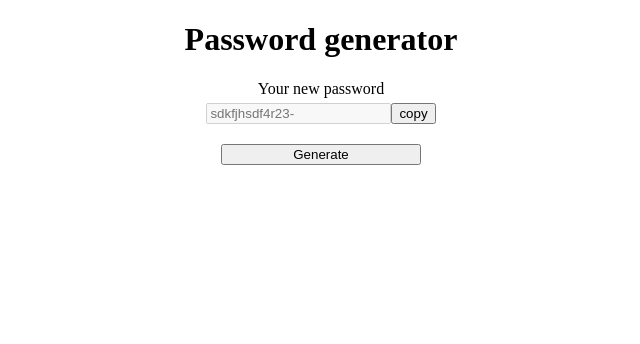
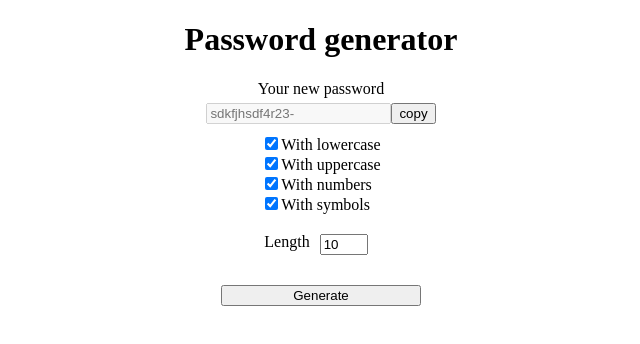
Before and after one commit to Andres2D/challenges, a React (Vite) app in the folder passwords-generator/: page / in a window 1280 px wide. Shown: the top 344 px of the page, without its empty margins (319-959 px from the left). Built offline with nearby package versions, Linux system fonts and the light colour scheme.

Commit message:
feat: add complete form with password settings

```diff
--- a/passwords-generator/src/App.css
+++ b/passwords-generator/src/App.css
@@ -20,6 +20,20 @@
   align-items: center;
 }
 
+.length-input {
+  display: flex;
+  align-items: center;
+}
+
+.length {
+  width: 40px;
+  margin: 10px;
+}
+
+.password-configuration {
+  margin: 10px;
+}
+
 .generate-button {
   margin-top: 20px;
   width: 200px;
--- a/passwords-generator/src/App.tsx
+++ b/passwords-generator/src/App.tsx
@@ -1,20 +1,79 @@
 import { useState } from 'react';
 import './App.css';
+import { generatePassword } from './helpers/password';
+import { Settings, SettingsInputMap } from './interfaces/password';
+
+const settingsList: SettingsInputMap[] = [
+  {
+    key: 'hasLowercase',
+    label: 'With lowercase'
+  },
+  {
+    key: 'hasUppercase',
+    label: 'With uppercase'
+  },
+  {
+    key: 'hasNumbers',
+    label: 'With numbers'
+  },
+  {
+    key: 'hasSymbols',
+    label: 'With symbols'
+  }
+];
+
 
 const App = () => {
-
   const [password, setPassword] = useState('');
+  const [length, setLength] = useState(10);
+  const [settings, setSettings] = useState(new Set([...settingsList.map(setting => setting.key)]));
 
   const formHandler = (event: any) => {
     event.preventDefault();
-    setPassword('ksdjfkjwe786823423-.,g')
+
+    const passwordConfiguration: Settings = {
+      hasLowercase: settings.has('hasLowercase') ? true : false,
+      hasNumbers: settings.has('hasNumbers') ? true : false,
+      hasSymbols: settings.has('hasSymbols') ? true : false,
+      hasUppercase: settings.has('hasUppercase') ? true : false,
+      length
+    }
+
+    const password = generatePassword(passwordConfiguration);
+    setPassword(password);
   }
+
+  const handleSettingsChange = (event: any) => {
+    const checkedId = event.target.value;
+    if(event.target.checked) {
+      setSettings(new Set([...settings, checkedId]));
+    } else {
+      setSettings(new Set([...settings].filter(setting => setting !== checkedId)));
+    }
+  };
+
+  const handleLengthChange = (event: any) => {
+    const value = event.target.value;
+    setLength(value);
+  }
+
+  const settingMap = settingsList.map(({key, label}) =>
+    <div key={key}>
+      <input
+        type='checkbox'
+        value={key}
+        checked={settings.has(key)}
+        onChange={(event) => handleSettingsChange(event) }
+      />
+      <label>{label}</label>
+    </div>
+  )
 
   return (
     <>
       <h1 className='app-title'>Password generator</h1>
       <form className='form' onSubmit={formHandler}>
-        <div className='password-input'>
+        <section className='password-input'>
           <label
             htmlFor='password'
             className='label'
@@ -30,6 +89,24 @@ const App = () => {
             />
             <button>copy</button>
           </div>
+        </section>
+        <section className='password-configuration'>
+          {settingMap}
+        </section>
+        <div className='length-input'>
+          <label
+            htmlFor='password'
+            className='label'
+          >
+            Length
+          </label>
+          <input
+            className='length'
+            type='number'
+            value={length}
+            onChange={handleLengthChange}
+            placeholder='10'
+          />
         </div>
         <button
           className='generate-button'
--- /dev/null
+++ b/passwords-generator/src/helpers/password.ts
@@ -0,0 +1,6 @@
+import { Settings } from '../interfaces/password';
+
+export const generatePassword = (settings: Settings) => {
+  console.log(settings);
+  return 'abc123.'
+}
--- /dev/null
+++ b/passwords-generator/src/interfaces/password.ts
@@ -0,0 +1,12 @@
+export interface Settings {
+  hasUppercase: boolean;
+  hasLowercase: boolean;
+  hasNumbers: boolean;
+  hasSymbols: boolean;
+  length: number;
+}
+
+export interface SettingsInputMap {
+  key: string;
+  label: string;
+}
```
